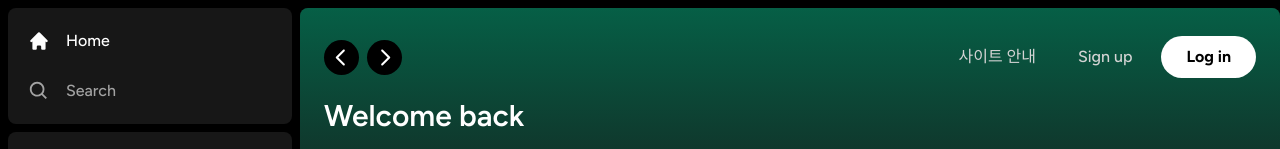
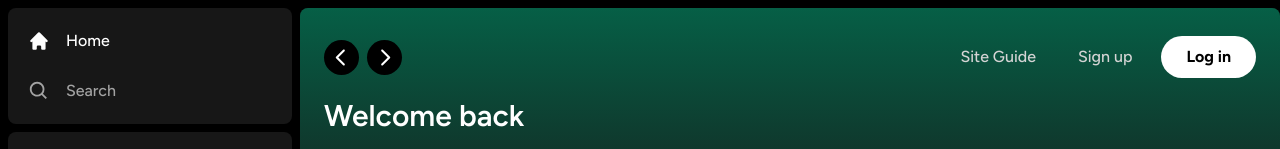
Before and after one commit to dj-yeon/spotify_FE, a Next.js app: page / in a window 1280 px wide. Shown: the top 149 px of the page. Built offline with nearby package versions, Linux system fonts and the light colour scheme; no server answers.

Commit message:
feat: site guide on header section

```diff
--- a/components/Header.tsx
+++ b/components/Header.tsx
@@ -136,6 +136,19 @@ const Header: React.FC<HeaderProps> = ({ children, className }) => {
         "
         >
           {user ? (
+            <>
+              <div>
+                <Button
+                  onClick={infoModal.onOpen}
+                  className="
+                  bg-transparent
+                  text-neutral-300
+                  font-medium
+              "
+                >
+                  Site Guide
+                </Button>
+              </div>
               <div
                 className="
                 flex
@@ -153,6 +166,7 @@ const Header: React.FC<HeaderProps> = ({ children, className }) => {
                   <FaUserAlt />
                 </Button>
               </div>
+            </>
           ) : (
             <>
               <div>
@@ -164,7 +178,7 @@ const Header: React.FC<HeaderProps> = ({ children, className }) => {
                     font-medium
                 "
                 >
-                  사이트 안내
+                  Site Guide
                 </Button>
               </div>
               <div>
```
Lines whose indentation alone changed are shown as unchanged.
